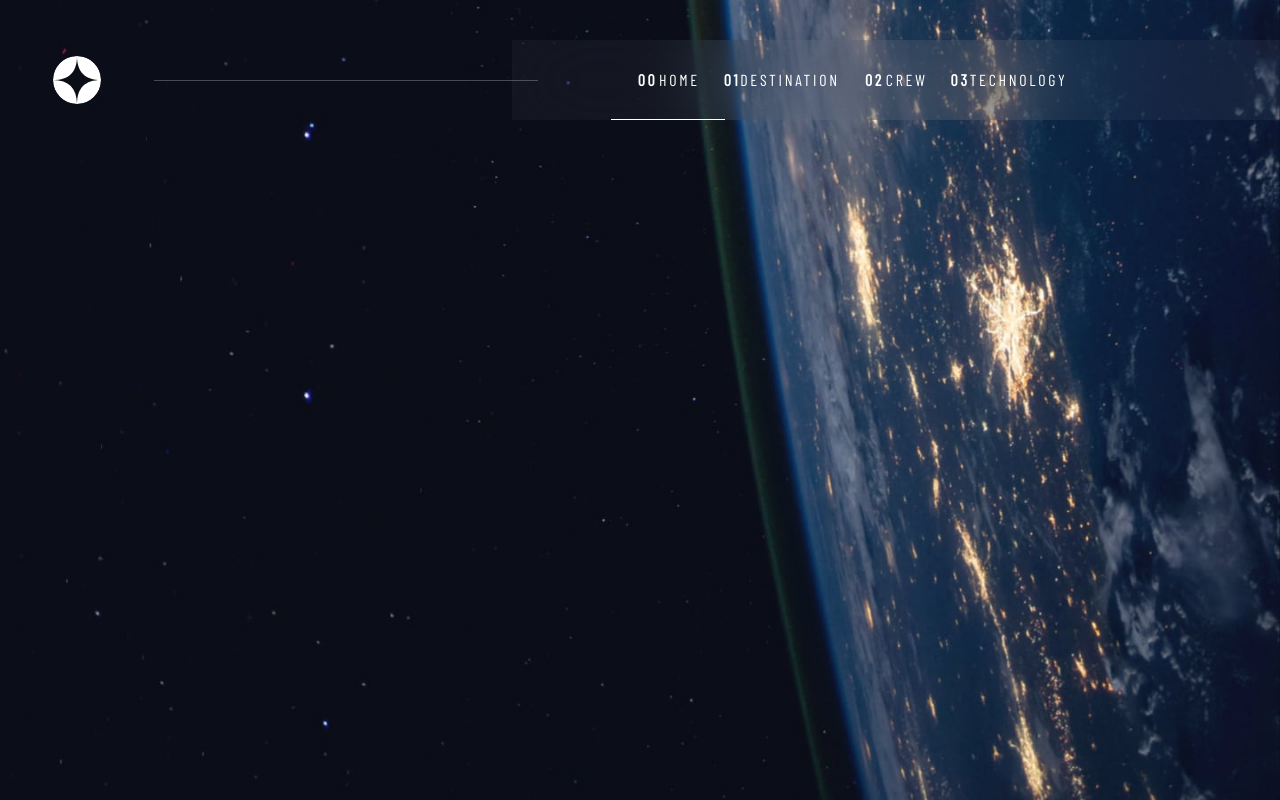
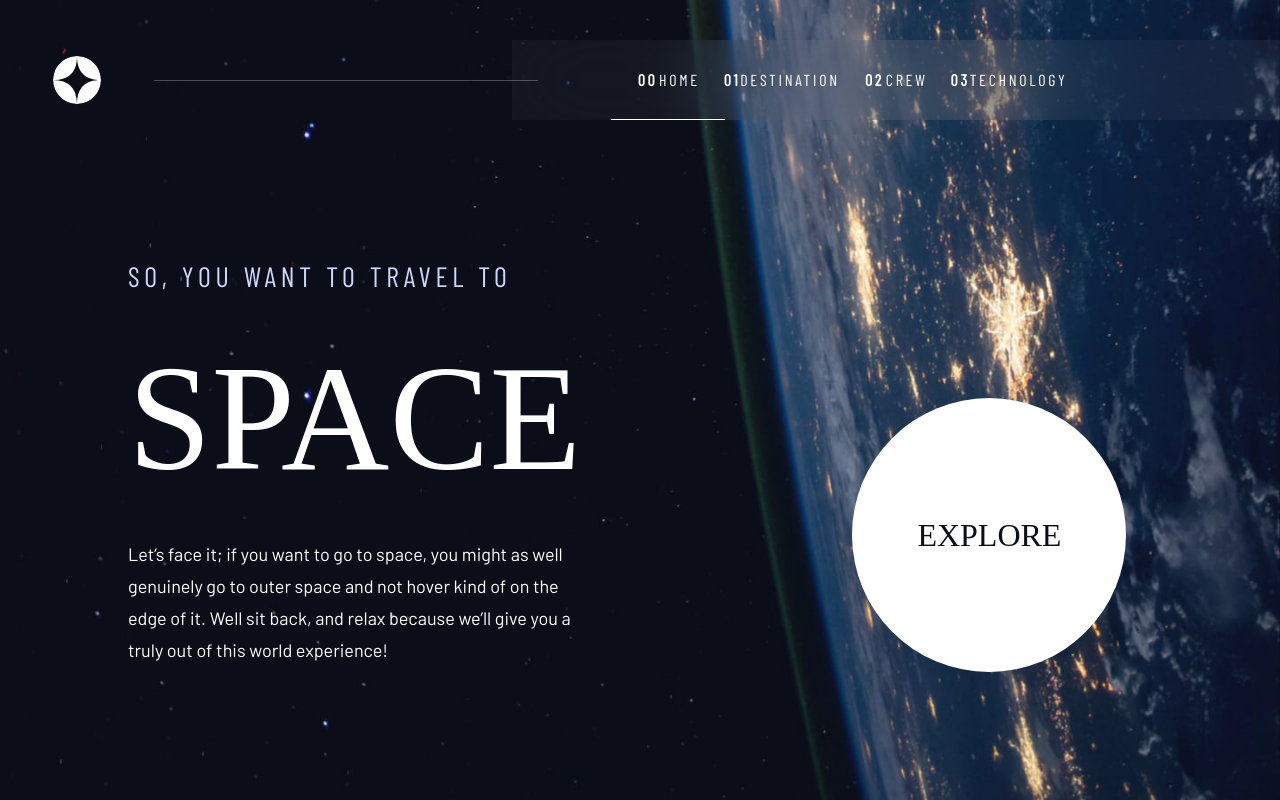
Before and after one commit to BadLice/space-tourism-website, a React (Create React App) app: page / in a window 1280 px wide. Built offline with nearby package versions, Linux system fonts and the light colour scheme; a web font is replaced by a local one.

Commit message:
completed home

```diff
--- a/src/App.tsx
+++ b/src/App.tsx
@@ -1,3 +1,4 @@
+import Home from 'home/Home';
 import NavBar from 'NavBar';
 import React from 'react';
 import styled, { createGlobalStyle } from 'styled-components';
@@ -26,7 +27,6 @@ const BackGround = styled.div`
 `;
 
 const Column = styled.main`
-	position: relative;
 	display: flex;
 	flex-direction: column;
 	height: 100vh;
@@ -42,6 +42,7 @@ const App = () => {
 			<BackGround>
 				<Column>
 					<NavBar path={path} setPath={setPath} />
+					{path === 0 && <Home />}
 				</Column>
 			</BackGround>
 		</>
--- /dev/null
+++ b/src/home/Home.tsx
@@ -0,0 +1,103 @@
+import styled, { keyframes } from 'styled-components';
+import { Body, H1, H4, H5 } from 'Typography';
+
+const Row = styled.div`
+	display: flex;
+	flex-direction: row;
+	align-items: center;
+	height: 85%;
+`;
+
+const HomeTextContainer = styled.div`
+	display: flex;
+	flex-direction: column;
+	width: 50%;
+	gap: 0%;
+	justify-content: center;
+	padding-left: 10%;
+`;
+
+const Header = styled(H5)`
+	max-width: 444px;
+`;
+
+const Title = styled(H1)`
+	max-width: 444px;
+	line-height: 3px;
+`;
+
+const Subtitle = styled(Body)`
+	max-width: 444px;
+`;
+
+const ExploreContainer = styled.div`
+	display: flex;
+	flex-direction: column;
+	width: 50%;
+	height: 100%;
+	gap: 0%;
+	justify-content: flex-end;
+	align-items: flex-end;
+	padding-bottom: 10%;
+	padding-right: 12%;
+`;
+
+const bounce = keyframes`
+	0% {
+		outline: 88px solid rgba(255, 255, 255, 0.1);
+
+	}
+	50% {
+		outline: 120px solid rgba(255, 255, 255, 0.1);
+
+	}
+	100% {
+		outline: 88px solid rgba(255, 255, 255, 0.1);
+
+	}
+`;
+
+const ExploreButton = styled.button`
+	width: 100%;
+	height: 100%;
+	max-width: 274px;
+	max-height: 274px;
+	border-radius: 50%;
+	background-color: white;
+	border: none;
+	transition: outline 0.5s linear;
+	cursor: pointer;
+
+	&:hover {
+		outline: 88px solid rgba(255, 255, 255, 0.1);
+		animation: ${bounce} 2s ease-out infinite;
+		animation-delay: 0.5s;
+	}
+`;
+
+const ExploreText = styled(H4)`
+	color: #0b0d17;
+`;
+
+const Home = () => {
+	return (
+		<Row>
+			<HomeTextContainer>
+				<Header>SO, YOU WANT TO TRAVEL TO</Header>
+				<Title>SPACE</Title>
+				<Subtitle>
+					Let’s face it; if you want to go to space, you might as well genuinely go to
+					outer space and not hover kind of on the edge of it. Well sit back, and
+					relax because we’ll give you a truly out of this world experience!
+				</Subtitle>
+			</HomeTextContainer>
+			<ExploreContainer>
+				<ExploreButton>
+					<ExploreText>Explore</ExploreText>
+				</ExploreButton>
+			</ExploreContainer>
+		</Row>
+	);
+};
+
+export default Home;
```
